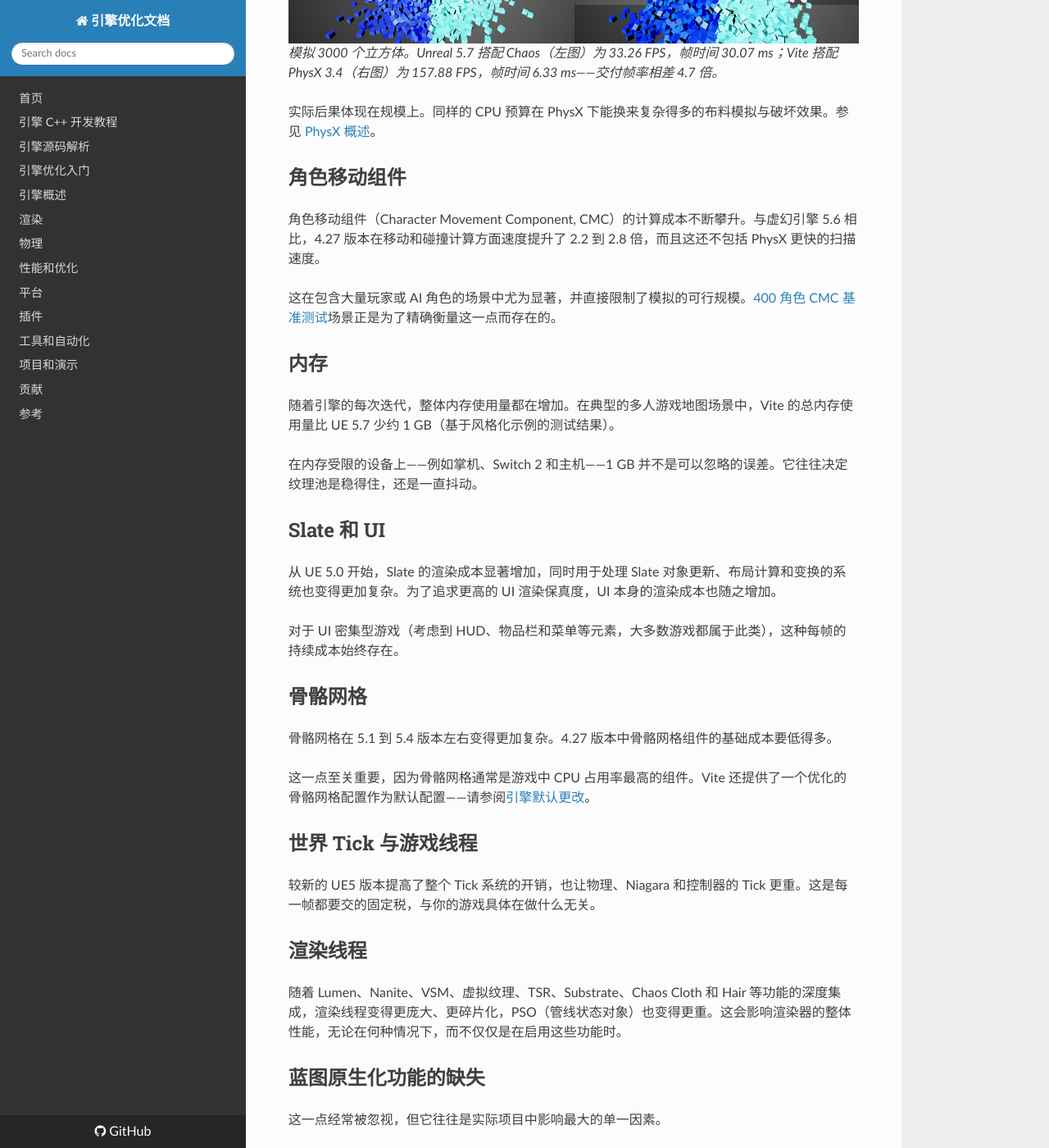
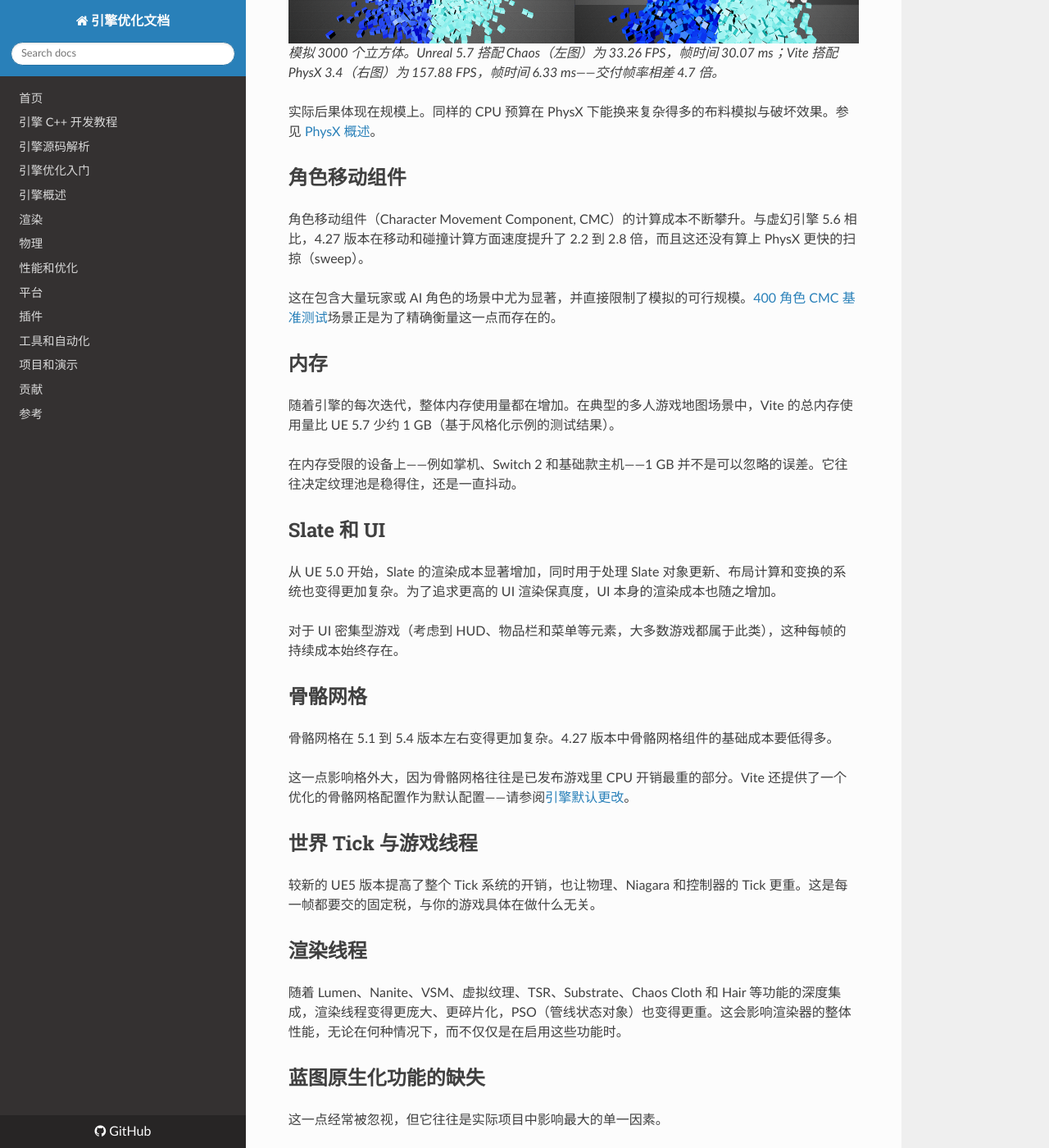
Before and after one commit to OpenHUTB/cpp, an MkDocs documentation site: the page built from docs/optimization/EngineOverview/UE4-Versus-UE5-Cost-Analysis.md, in a window 1280 px wide and 1400 px high, scrolled down 1137 px. Shown: the whole window at 82% size. Built offline with MkDocs 1.6.1, drawn with Linux system fonts in a browser that asks for light colours; nearby versions of some CDN libraries; a script that is not in the unit is left out; some of the changed text lies outside the part shown.

Commit message:
docs: 统一 UE4/UE5 成本分析页的 Tick、扫掠与体积着色器表述
- tick 开销改为 Tick 开销；骨骼网格改为骨骼网格体
- physics sweeps 由「扫描速度」改为「扫掠」
- 体积/雾/天空与骨骼网格两段按原文重写，去掉「执行时间」「CPU 占用率最高」这类偏离原意的说法
- 「GPU 运行速度」改为「GPU 耗时」；base consoles 改为「基础款主机」

```diff
--- a/docs/optimization/EngineOverview/UE4-Versus-UE5-Cost-Analysis.md
+++ b/docs/optimization/EngineOverview/UE4-Versus-UE5-Cost-Analysis.md
@@ -14,7 +14,7 @@
 
 从虚幻引擎 5.1 开始，着色器模型 6 (Shader Model 6) 成为首选渲染路径，SM5 和 SM6 路径的着色器指令总数均显著增加。后续版本进一步扩展了指令总数和排列组合数。
 
-虚幻引擎 4.27 生成了更轻量级的着色器，在保证相同视觉效果的前提下，直接提升了整体 GPU 运行速度——而不仅仅是在使用新特性的场景中。
+虚幻引擎 4.27 生成了更轻量级的着色器，在保证相同视觉效果的前提下，直接换来整体更低的 GPU 耗时——而不仅仅是在使用新特性的场景中。
 
 ## 物理模拟
 
@@ -30,7 +30,7 @@
 
 ## 角色移动组件
 
-角色移动组件（Character Movement Component, CMC）的计算成本不断攀升。与虚幻引擎 5.6 相比，4.27 版本在移动和碰撞计算方面速度提升了 2.2 到 2.8 倍，而且这还不包括 PhysX 更快的扫描速度。
+角色移动组件（Character Movement Component, CMC）的计算成本不断攀升。与虚幻引擎 5.6 相比，4.27 版本在移动和碰撞计算方面速度提升了 2.2 到 2.8 倍，而且这还没有算上 PhysX 更快的扫掠（sweep）。
 
 这在包含大量玩家或 AI 角色的场景中尤为显著，并直接限制了模拟的可行规模。[400 角色 CMC 基准测试](../ProjectsAndDemos/400-Characters-CMC-Bench.md)场景正是为了精确衡量这一点而存在的。
 
@@ -38,7 +38,7 @@
 
 随着引擎的每次迭代，整体内存使用量都在增加。在典型的多人游戏地图场景中，Vite 的总内存使用量比 UE 5.7 少约 1 GB（基于风格化示例的测试结果）。
 
-在内存受限的设备上——例如掌机、Switch 2 和主机——1 GB 并不是可以忽略的误差。它往往决定纹理池是稳得住，还是一直抖动。
+在内存受限的设备上——例如掌机、Switch 2 和基础款主机——1 GB 并不是可以忽略的误差。它往往决定纹理池是稳得住，还是一直抖动。
 
 ## Slate 和 UI
 
@@ -53,7 +53,7 @@
 骨骼网格在 5.1 到 5.4 版本左右变得更加复杂。4.27 版本中骨骼网格组件的基础成本要低得多。
 
 
-这一点至关重要，因为骨骼网格通常是游戏中 CPU 占用率最高的组件。Vite 还提供了一个优化的骨骼网格配置作为默认配置——请参阅[引擎默认更改](../Performance/Engine-Defaults.md)。
+这一点影响格外大，因为骨骼网格往往是已发布游戏里 CPU 开销最重的部分。Vite 还提供了一个优化的骨骼网格配置作为默认配置——请参阅[引擎默认更改](../Performance/Engine-Defaults.md)。
 
 
 ## 世界 Tick 与游戏线程
@@ -78,7 +78,7 @@
 
 ## 体积、雾和引擎着色器
 
-处理体积、雾和天空以及许多其他默认引擎着色器的系统和材质的性能大幅下降。着色器复杂性的增加叠加了上述基础材质成本的增加。
+处理体积、雾和天空的系统与材质，以及许多其他默认引擎着色器，都出现了大幅性能回退。着色器复杂度的提升又叠加在上述基础材质成本之上。
 
 在同一系统上进行了两次测量。由于性能下降来自默认引擎着色器本身，因此无论项目是否创建任何自定义体积材质，都会受到影响。
 
```
Also changed, not shown: other parts of docs/optimization/EngineOverview/UE4-Versus-UE5-Cost-Analysis.md (+1 -1 lines).
